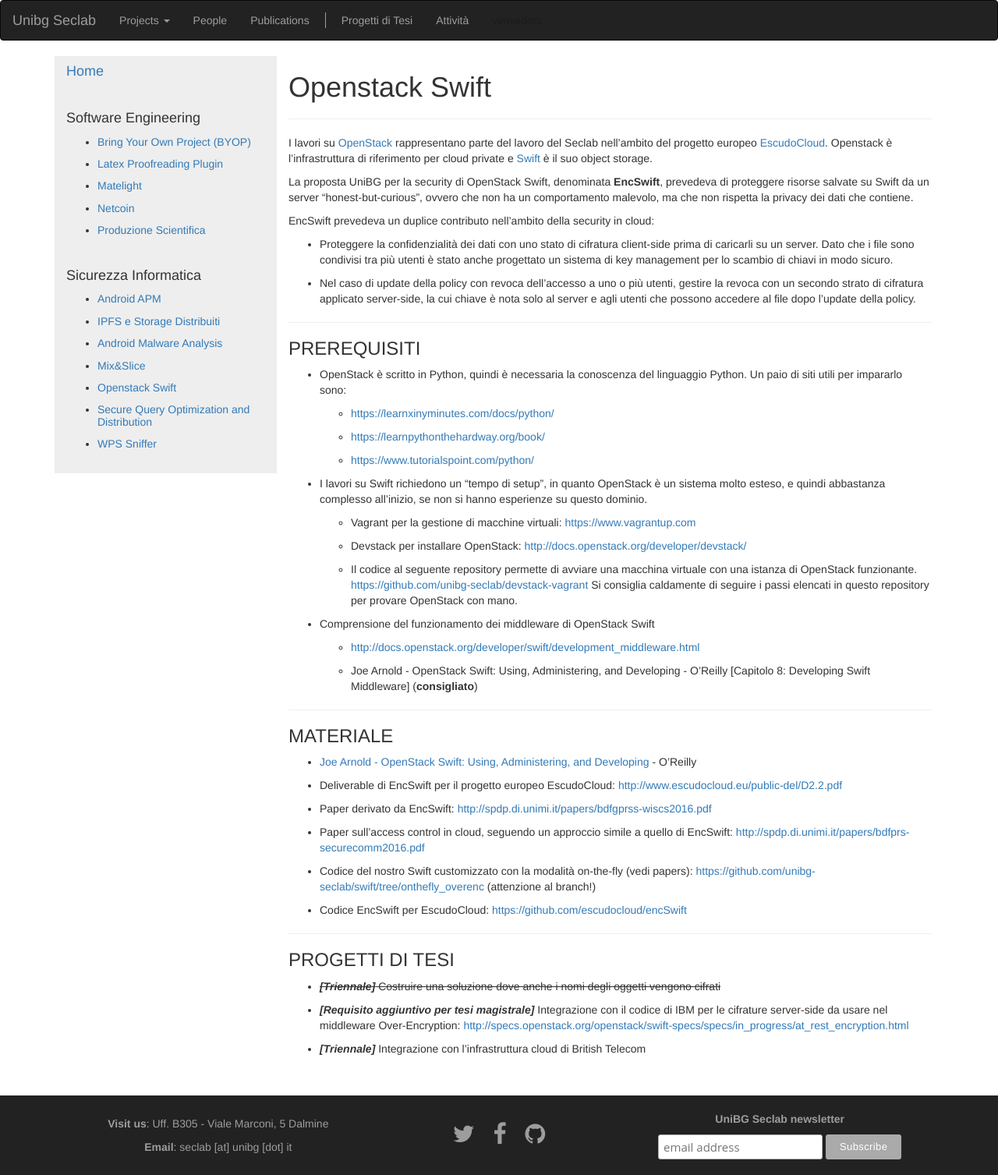
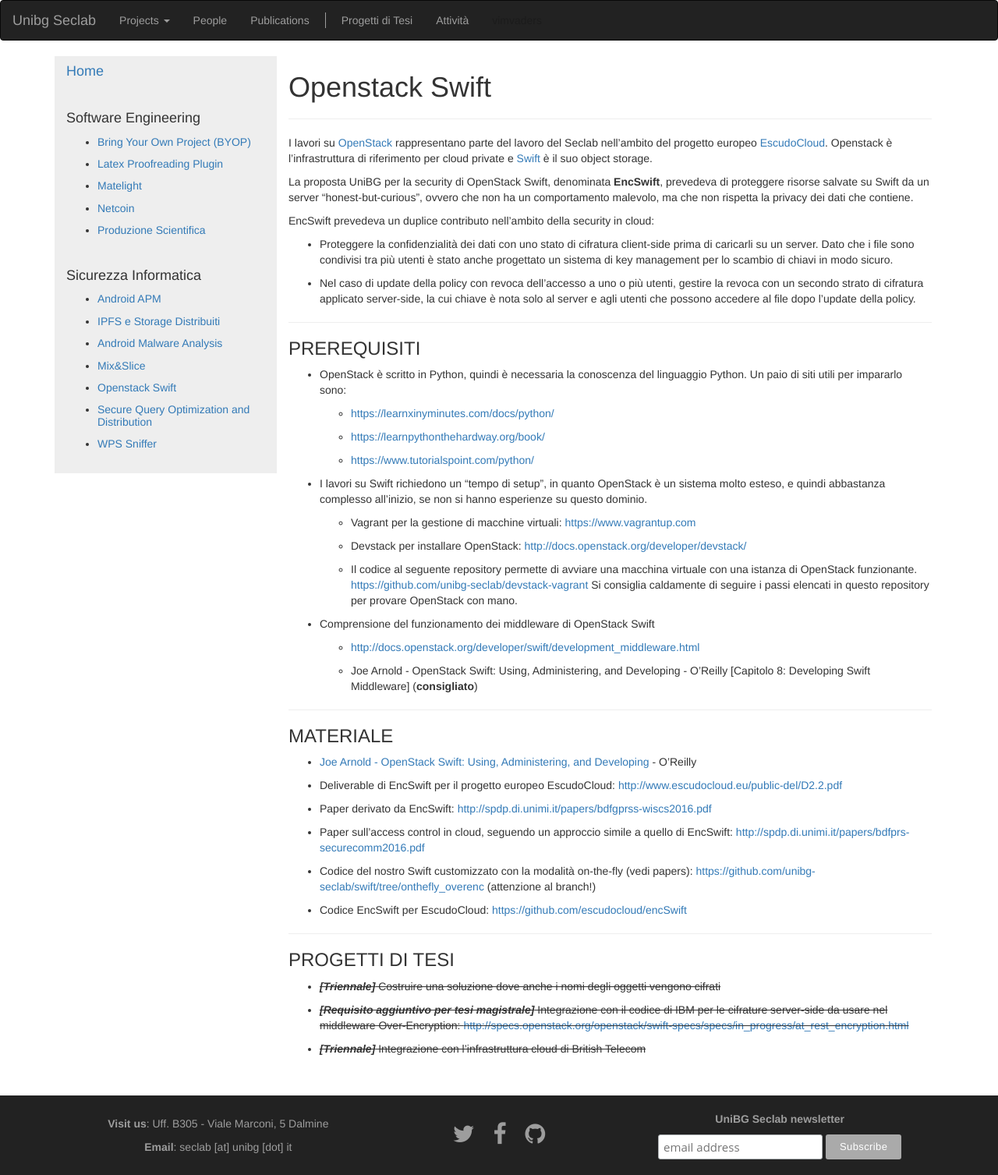
Before and after one commit to unibg-seclab/unibg-seclab.github.io, a Jekyll site: the page built from _tesi/openstack.md, in a window 1280 px wide. Shown: the whole page at 78% size. Built offline with Jekyll 4.4.1, drawn with Linux system fonts in a browser that asks for light colours; nearby versions of some CDN libraries.

Commit message:
mark completed projects

```diff
--- a/_tesi/openstack.md
+++ b/_tesi/openstack.md
@@ -104,10 +104,10 @@
 -   ~~***\[Triennale\]*** Costruire una soluzione dove anche i nomi degli
     oggetti vengono cifrati~~
 
--   ***\[Requisito aggiuntivo per tesi magistrale\]*** Integrazione con il
+-   ~~***\[Requisito aggiuntivo per tesi magistrale\]*** Integrazione con il
     codice di IBM per le cifrature server-side da usare nel middleware
     Over-Encryption:
-    [http://specs.openstack.org/openstack/swift-specs/specs/in\_progress/at\_rest\_encryption.html](http://specs.openstack.org/openstack/swift-specs/specs/in_progress/at_rest_encryption.html)
+    [http://specs.openstack.org/openstack/swift-specs/specs/in\_progress/at\_rest\_encryption.html](http://specs.openstack.org/openstack/swift-specs/specs/in_progress/at_rest_encryption.html)~~
 
--   ***\[Triennale\]*** Integrazione con l’infrastruttura cloud di British
-    Telecom
+-   ~~***\[Triennale\]*** Integrazione con l’infrastruttura cloud di British
+    Telecom~~
```
Also changed, not shown: _tesi/ipfs.md (+2 -2 lines).
